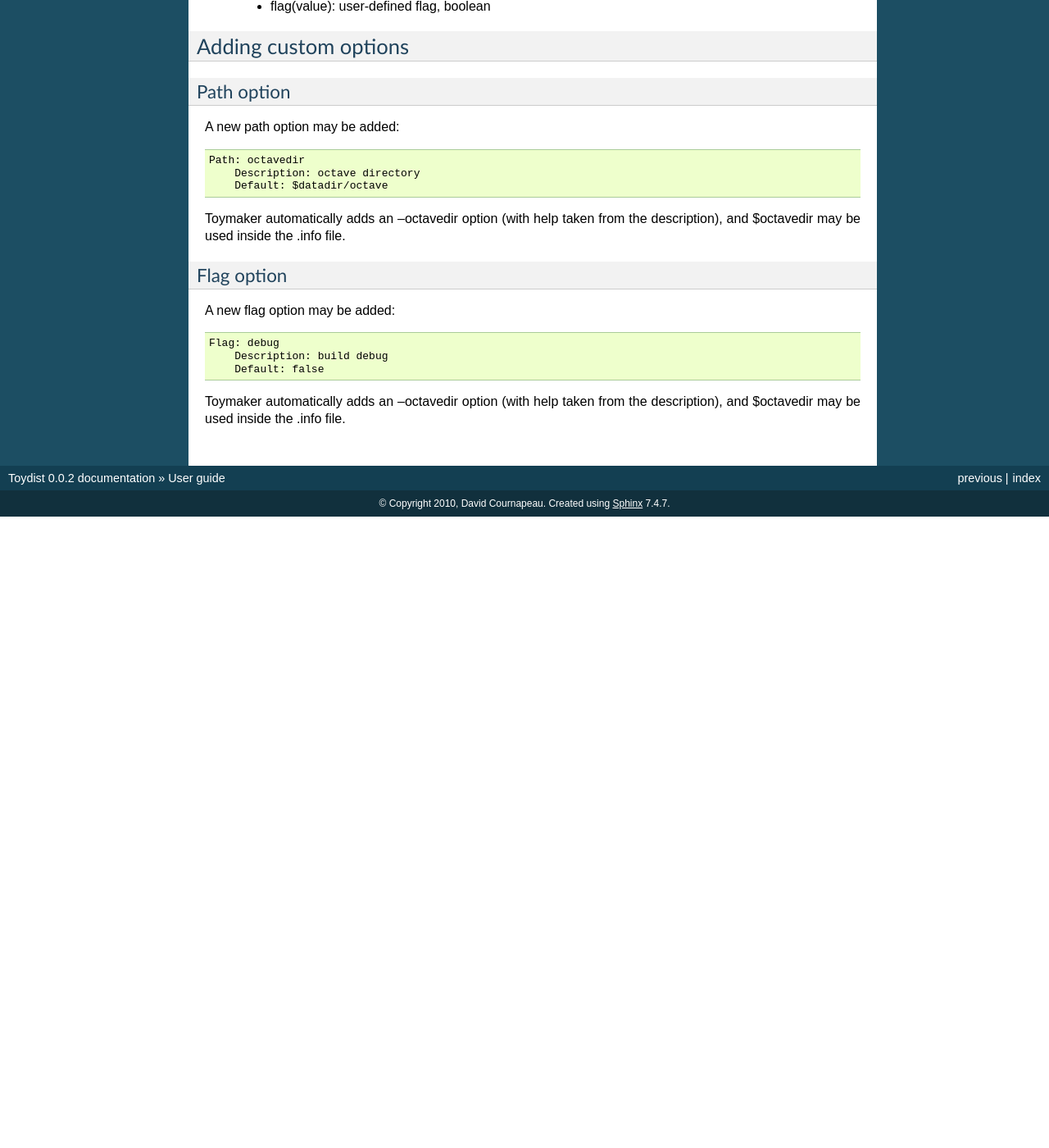
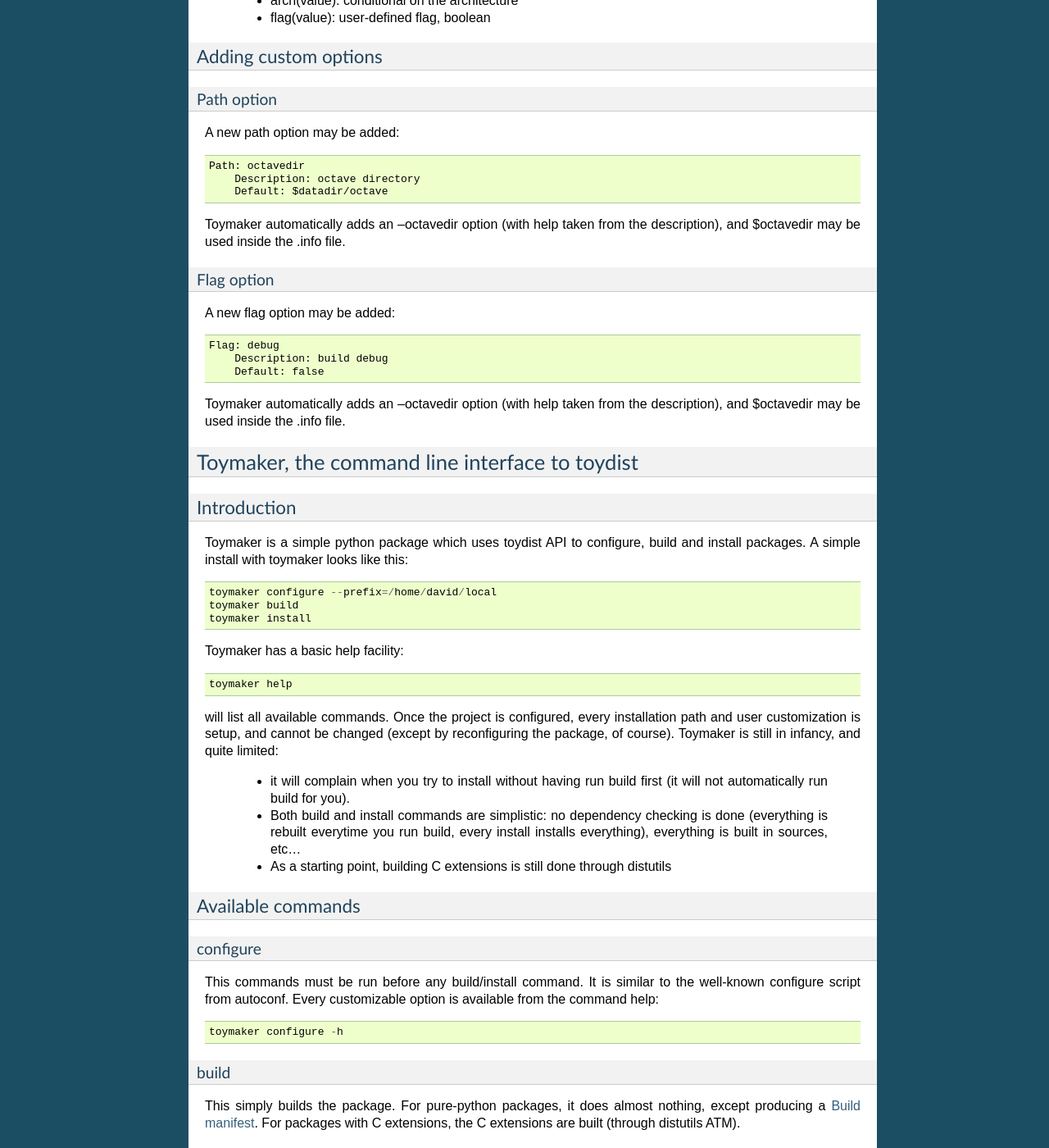
Before and after one commit to cournape/Bento, a Sphinx documentation site: the page built from doc/source/userguide.rst, in a window 1280 px wide and 1400 px high, scrolled down 4255 px. Shown: the whole window at 82% size. Built offline with Sphinx 7.4.7, drawn with Linux system fonts in a browser that asks for light colours; before the commit the page ends 4885 px from its top, so only the background shows below that; some of the changed text lies outside the part shown.

Commit message:
DOC: add a small section on toymaker.

```diff
--- a/doc/source/userguide.rst
+++ b/doc/source/userguide.rst
@@ -1,9 +1,16 @@
+.. toctree::
+   :maxdepth: 2
+
 ==========
 User guide
 ==========
 
+-------------------
 Package description
-===================
+-------------------
+
+Introduction
+============
 
 The package description is a text file, by default named toysetup.info. Its
 syntax is indentation-based, and lines starting with `#` are ignored (comments).
@@ -279,4 +286,92 @@ A new flag option may be added::
 Toymaker automatically adds an --octavedir option (with help taken from the
 description), and $octavedir may be used inside the .info file.
 
+-----------------------------------------------
+Toymaker, the command line interface to toydist
+-----------------------------------------------
+
+Introduction
+============
+
+Toymaker is a simple python package which uses toydist API to configure, build
+and install packages. A simple install with toymaker looks like this::
+
+    toymaker configure --prefix=/home/david/local
+    toymaker build
+    toymaker install
+
+Toymaker has a basic help facility::
+
+    toymaker help
+
+will list all available commands. Once the project is configured, every
+installation path and user customization is setup, and cannot be changed
+(except by reconfiguring the package, of course). Toymaker is still in infancy,
+and quite limited:
+
+    - it will complain when you try to install without having run build first (it
+      will not automatically run build for you).
+    - Both build and install commands are simplistic: no dependency checking is
+      done (everything is rebuilt everytime you run build, every install
+      installs everything), everything is built in sources, etc...
+    - As a starting point, building C extensions is still done through distutils
+
+Available commands
+==================
+
+configure
+---------
+
+This commands must be run before any build/install command. It is similar to
+the well-known configure script from autoconf. Every customizable option is
+available from the command help::
+
+    toymaker configure -h
+
+build
+-----
+
+This simply builds the package. For pure-python packages, it does almost
+nothing, except producing a `Build manifest`_. For packages with C extensions,
+the C extensions are built (through distutils ATM).
+
+install
+-------
+
+build_egg
+---------
+
+This command builds an egg from the package description. It currently requires
+that configure and build commands have been run.
+
+*This is experimental - although I intend to produce eggs which are as backward
+compatible as possible with existing tools (in particular enstaller, and
+hopefully virtualenv and buildout), eggs are implementation defined, and depend
+a lot on distutils idiosyncraties.*
+
+sdist
+-----
+
+This simply produces a source tarball. Currently, only .tar.gz is supported.
+
+convert
+-------
+
+This convert a package built from distutils, setuptools or numpy.distutils::
+
+    toymaker convert
+
+If successful, it will produce a toysetup.info file.
+
+*This is experimental, and may not work. Also, it cannot convert every package
+accurately, as it is based on inspecting setup.py's execution*. Nevertheless,
+it can already convert simple, but non trivial packages such as sphinx pretty
+accurately.
+
+Implementation details
+======================
+
+Build manifest
+--------------
+
 .. _sphinx: http://sphinx.pocoo.org
```
